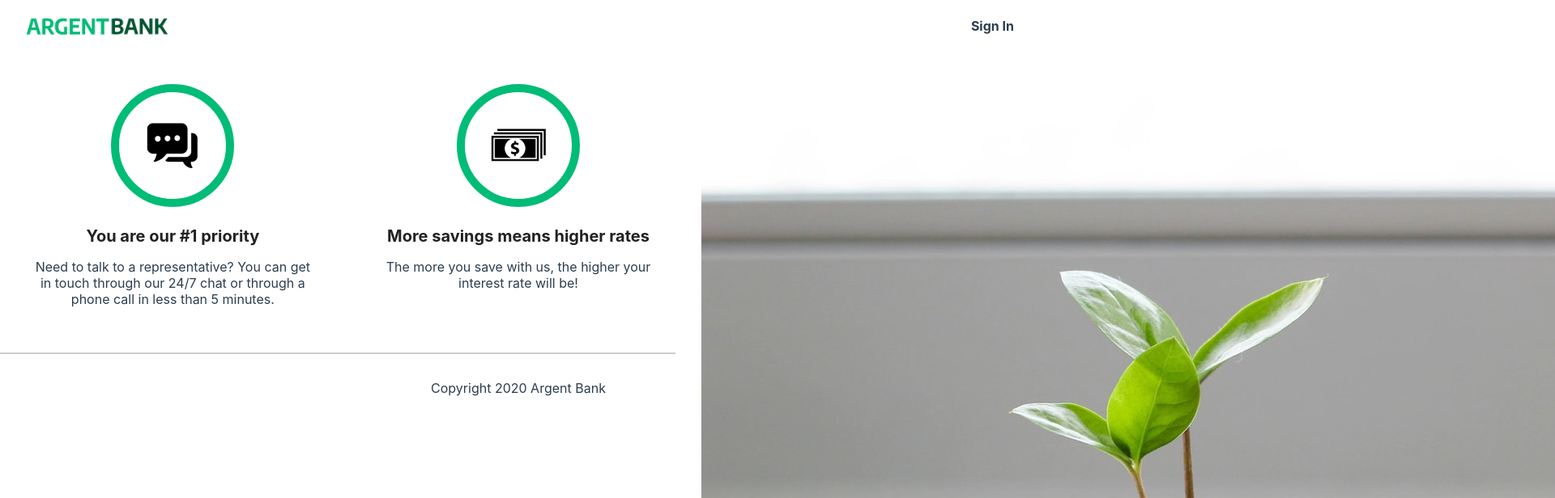
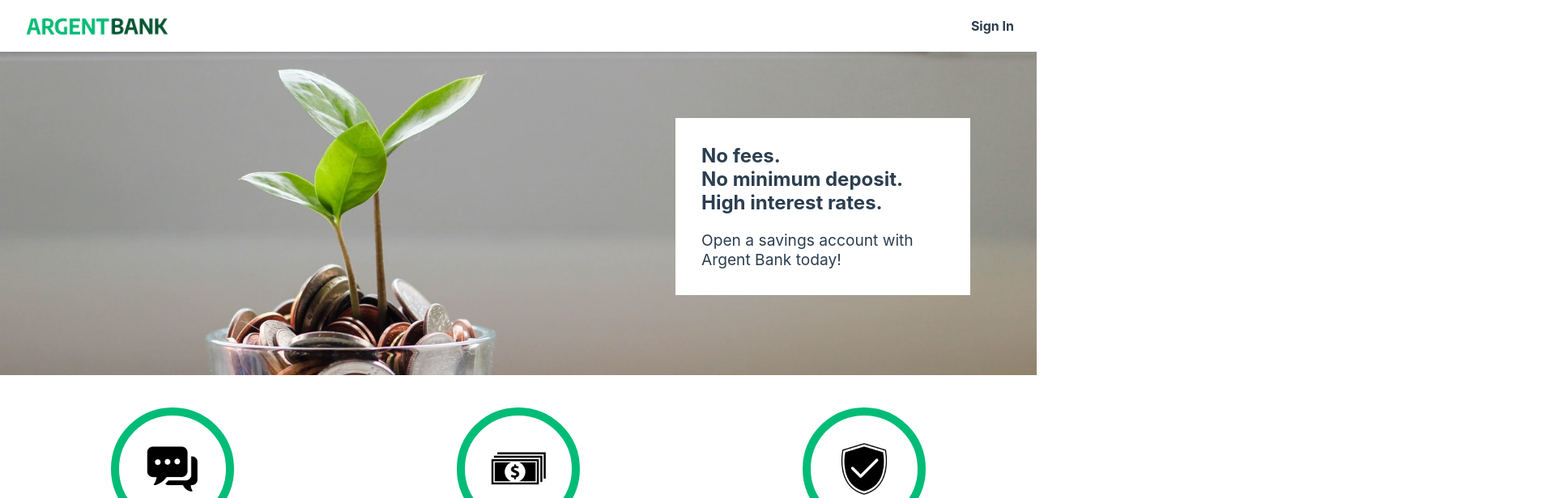
Before and after one commit to Eiko1993/bank, a React (Create React App) app: page / in a window 1280 px wide. Shown: the top 616 px of the page at 81% size, 1920 px wide, since content can reach past the window. Built offline with nearby package versions, Linux system fonts and the light colour scheme.

Commit message:
home fix

```diff
--- a/src/Components/Banner.jsx
+++ b/src/Components/Banner.jsx
@@ -4,9 +4,9 @@ import "../Assets/css/main.css";
 
 function Banner({ img }) {
     return (
+    <div className='hero'>
       <section className="hero-content">
         <div>
-          <img src={img} alt="bannière ArgentBank" />
           <h2 className="sr-only">Promoted Content</h2>
             <p className="subtitle">No fees.</p>
             <p className="subtitle">No minimum deposit.</p>
@@ -14,6 +14,7 @@ function Banner({ img }) {
             <p className="text">Open a savings account with Argent Bank today!</p>
         </div>
       </section>
+    </div>
     );
   }
 
--- a/src/Pages/Home.jsx
+++ b/src/Pages/Home.jsx
@@ -2,13 +2,12 @@
 import "../Assets/css/main.css";
 import Banner from "../Components/Banner";
 import Features from "../Components/Features";
-import background from "../Assets/img/bank-tree.jpeg";
 
 
 function Home(){
     return(
         <div>
-                <Banner img={background} />
+                <Banner />
                 <Features />
         </div>
     )
```
